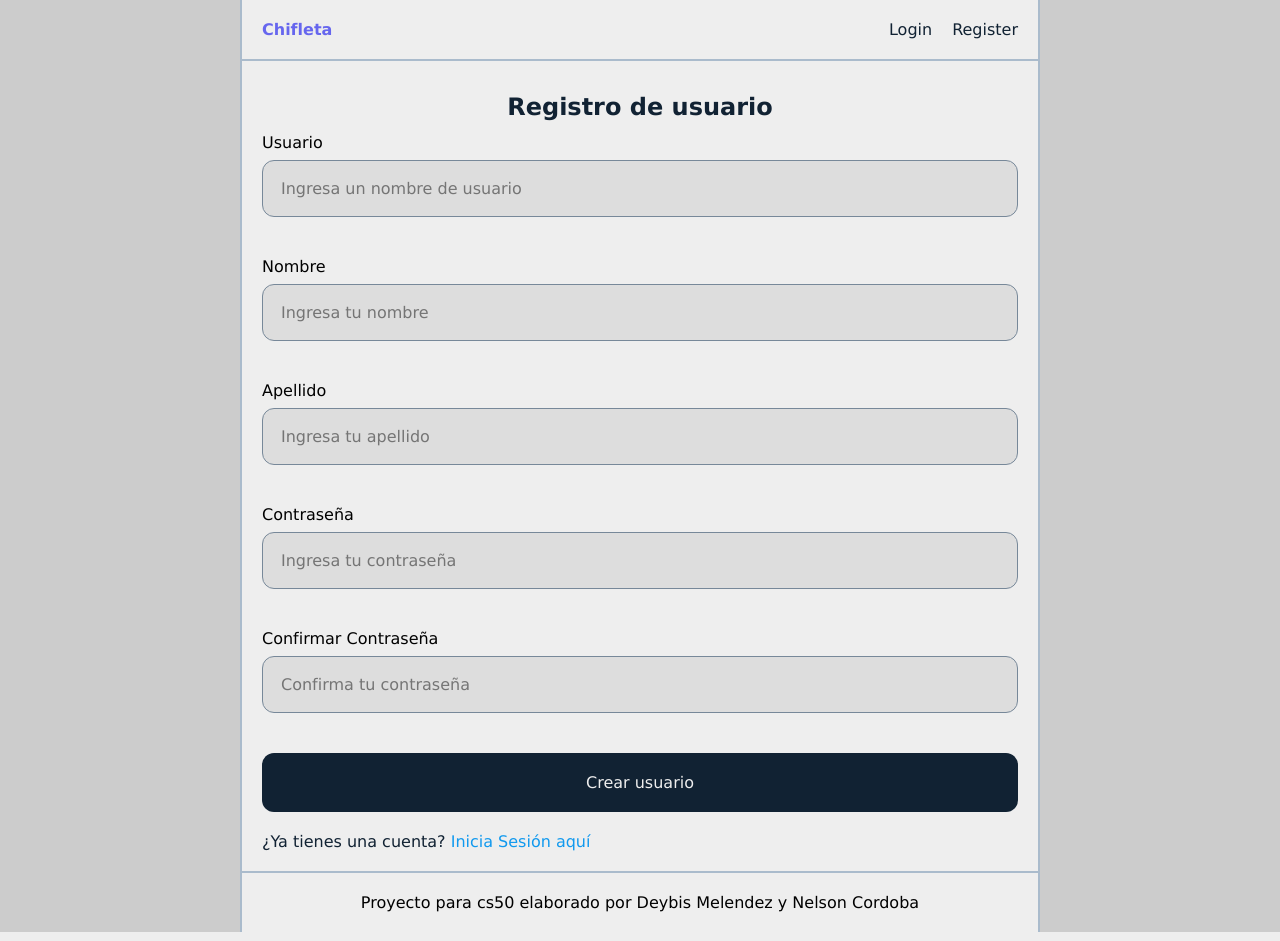
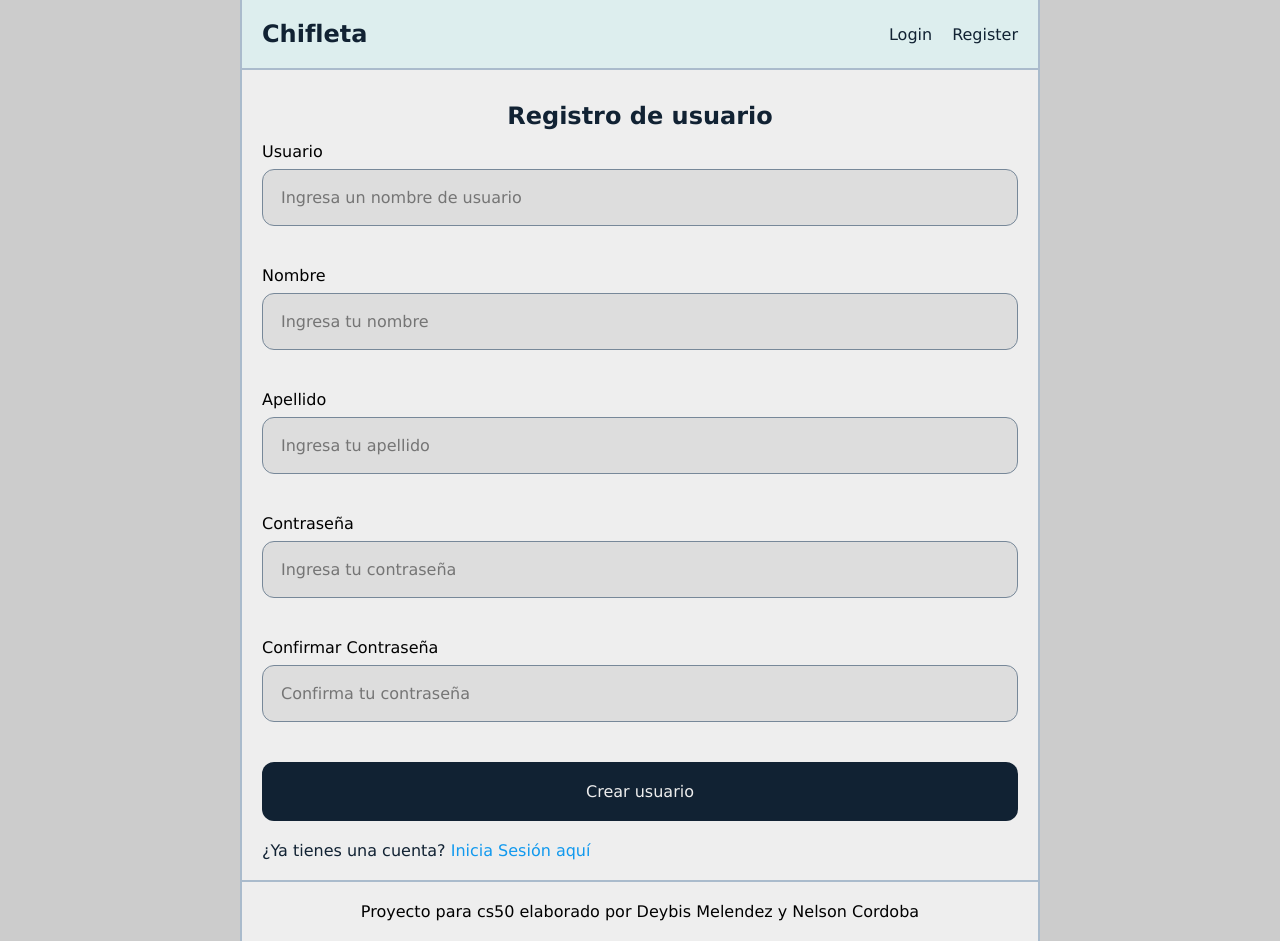
Before and after one commit to DeybisMelendez/chifleta, a Django app: page /register/ in a window 1280 px wide. Run offline with Django 5.2, Linux system fonts and the light colour scheme; some libraries are stand-ins or nearby versions.

Commit message:
BUGS resueltos

```diff
--- a/accounts/views.py
+++ b/accounts/views.py
@@ -49,8 +49,11 @@ def user(request, username):
 
     profile = Profile.objects.get(user=user)
     posts = Post.objects.filter(profile=profile).order_by("-created_at")
-    follow_status = Follow.objects.filter(
-        follower=request.user.profile, followed=profile).exists()
+    follow_status = False
+    if request.user.is_authenticated:
+
+        follow_status = Follow.objects.filter(
+            follower__user=request.user, followed=profile).exists()
 
     context = {
         "profile": profile,
@@ -81,21 +84,21 @@ def log_in(request):
     return render(request, "login.html")
 
 
-@login_required
+@login_required(login_url="log_in")
 @require_http_methods(["GET"])
 def log_out(request):
     logout(request)
     return redirect("log_in")
 
 
-@login_required
+@login_required(login_url="log_in")
 @require_http_methods(["POST"])
 def delete_user(request):
     request.user.delete()
     return redirect("login")
 
 
-@login_required
+@login_required(login_url="log_in")
 @require_http_methods(["POST"])
 def update_user(request):
     user = request.user
@@ -116,7 +119,7 @@ def update_user(request):
     return redirect("user", user.username)
 
 
-@login_required
+@login_required(login_url="log_in")
 def follow(request, username):
 
     target_profile = Profile.objects.get(user__username=username)
--- a/chifleta/settings.py
+++ b/chifleta/settings.py
@@ -24,7 +24,7 @@ SECRET_KEY = 'django-insecure-7ysh3oaqn-%2iyonv5%15e2qc8yonbwko@bfg&&fxgro3ap%ry
 # SECURITY WARNING: don't run with debug turned on in production!
 DEBUG = True
 
-ALLOWED_HOSTS = []
+ALLOWED_HOSTS = ['*']
 
 
 # Application definition
--- a/chifleta/urls.py
+++ b/chifleta/urls.py
@@ -28,7 +28,7 @@ from search.views import search_all
 urlpatterns = [
     path("admin/", admin.site.urls),
 
-    path("", log_in, name="index"),
+    path("", feed, name="index"),
     path("login/", log_in, name="log_in"),
     path("register/", register, name="register"),
     path("user/<str:username>/", user, name="user"),
--- a/notifications/views.py
+++ b/notifications/views.py
@@ -4,7 +4,7 @@ from django.shortcuts import redirect, render
 from .models import Notification
 
 
-@login_required(redirect_field_name="log_in")
+@login_required(login_url="log_in")
 def notifications(request):
     notifications = Notification.objects.filter(profile__user=request.user).order_by("-created_at")
     for notification in notifications:
@@ -18,7 +18,7 @@ def notifications(request):
     return render(request, "notifications.html", context)
 
 
-@login_required(redirect_field_name="log_in")
+@login_required(login_url="log_in")
 def check_notification(_, pk):
 
     notifications = Notification.objects.filter(pk=pk)
--- a/static/css/base.css
+++ b/static/css/base.css
@@ -1,14 +1,18 @@
 :root {
-  --visible-border: 2px solid #abc;
+  color-scheme: light dark;
+  --visible-border: 2px solid light-dark(#abc,#789);
   --padding-base: 20px;
-  --text-color: #123;
-  --text-secondary-color: #789;
-  --text-button-color: #eee;
-  --background-button-color: #123;
-  --hover-button-color: #234;
-  --background-main-color: #ccc;
-  --background-color: #eee;
-  --background-hover-color: #ddd;
+  --text-color: light-dark(#123,#cde);
+  --text-secondary-color: light-dark(#789,#abc);
+  --text-button-color: light-dark(#eee, #333);
+  --background-button-color: light-dark(#123,#cde);
+  --hover-button-color: light-dark(#234,#bcd);
+  --form-button-color: light-dark(#ddd,#222);
+  --background-main-color: light-dark(#ccc,#111);
+  --nav-background-color: light-dark(#dee, #334);
+  --footer-background-color: light-dark(#dee, #334);
+  --background-color: light-dark(#eee, #333);
+  --background-hover-color:light-dark( #ddd, #222);
   --primary-color: #66e;
   --secondary-color: #19e;
   --error-color: #c55;
--- a/static/css/form.css
+++ b/static/css/form.css
@@ -25,7 +25,7 @@
 }
 .form__input {
   width: 100%;
-  background-color: #ddd;
+  background-color: var(--form-button-color);
   padding: 18px;
   border-radius: 12px;
   border: 1px solid var(--text-secondary-color);
--- a/static/css/nav.css
+++ b/static/css/nav.css
@@ -3,13 +3,20 @@
   padding: 20px;
   display: flex;
   justify-content: space-between;
+  align-items: center;
   position: sticky;
   top: 0;
   overflow: hidden;
-  background-color: var(--background-color);
+  background-color: var(--nav-background-color);
 }
 .nav__brand {
   font-weight: bold;
+  color: var(--text-color);
+  text-decoration: none;
+  transition: var(--transition-base);
+  font-size: 1.5rem;
+}
+.nav__brand:hover {
   color: var(--primary-color);
 }
 .nav__menu {
--- a/static/css/posts.css
+++ b/static/css/posts.css
@@ -7,6 +7,11 @@
   display: block;
   padding: 1px;
   background: linear-gradient(#aaa, #eee);
+}
+@media (prefers-color-scheme: dark) {
+  .posts__parent {
+    background: linear-gradient(#111, #333);
+  }
 }
 .posts__empty {
   padding: var(--padding-base);
--- a/templates/includes/nav.html
+++ b/templates/includes/nav.html
@@ -1,5 +1,5 @@
 <nav class="nav" x-data="{open:false, modal_type:''}">
-  <p class="nav__brand">Chifleta</p>
+  <a class="nav__brand" href="{% url 'feed' %}">Chifleta</a>
   <ul class="nav__menu">
     {% if request.user.is_authenticated %}
     <li class="nav__item">
--- a/templates/includes/post.html
+++ b/templates/includes/post.html
@@ -66,6 +66,7 @@
         <p class="post__stat-value">{{post.likes_count}}</p>
       {% endif %}
     </div>
+    {% if request.user.is_authenticated %}
     <div class="post__stat">
       <button class="post__button"
         type="button"
@@ -90,6 +91,7 @@
       </button>
       <p class="post__stat-value">{{post.shares_count}}</p>
     </div>
+    {% endif %}
   </div>
   {% endif %}
 </div>
```
Also changed, not shown: posts/views.py (+22 -13 lines), static/css/error404.css (added, +9 -0 lines), templates/404.html (added, +17 -0 lines), templates/feed.html (+17 -7 lines).
